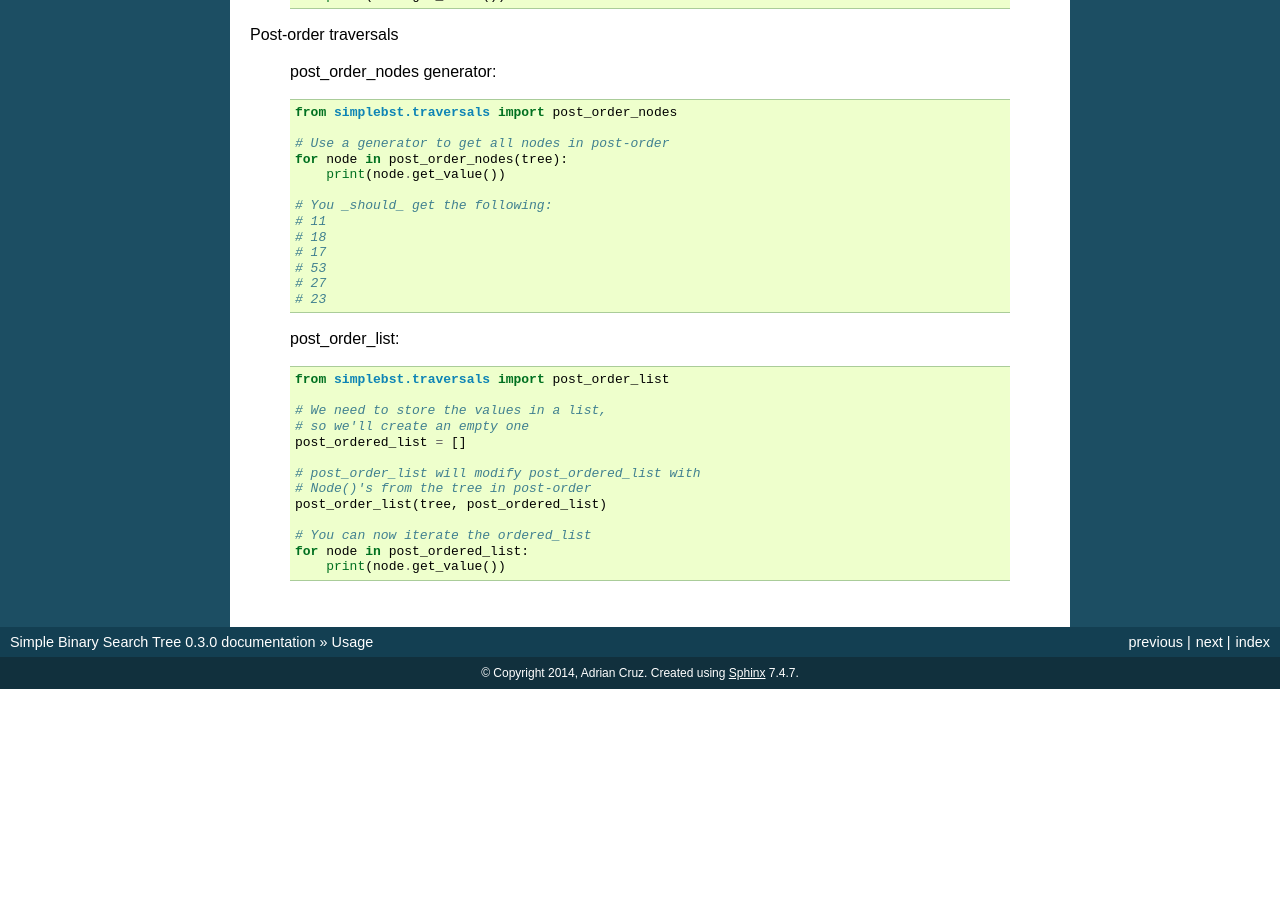
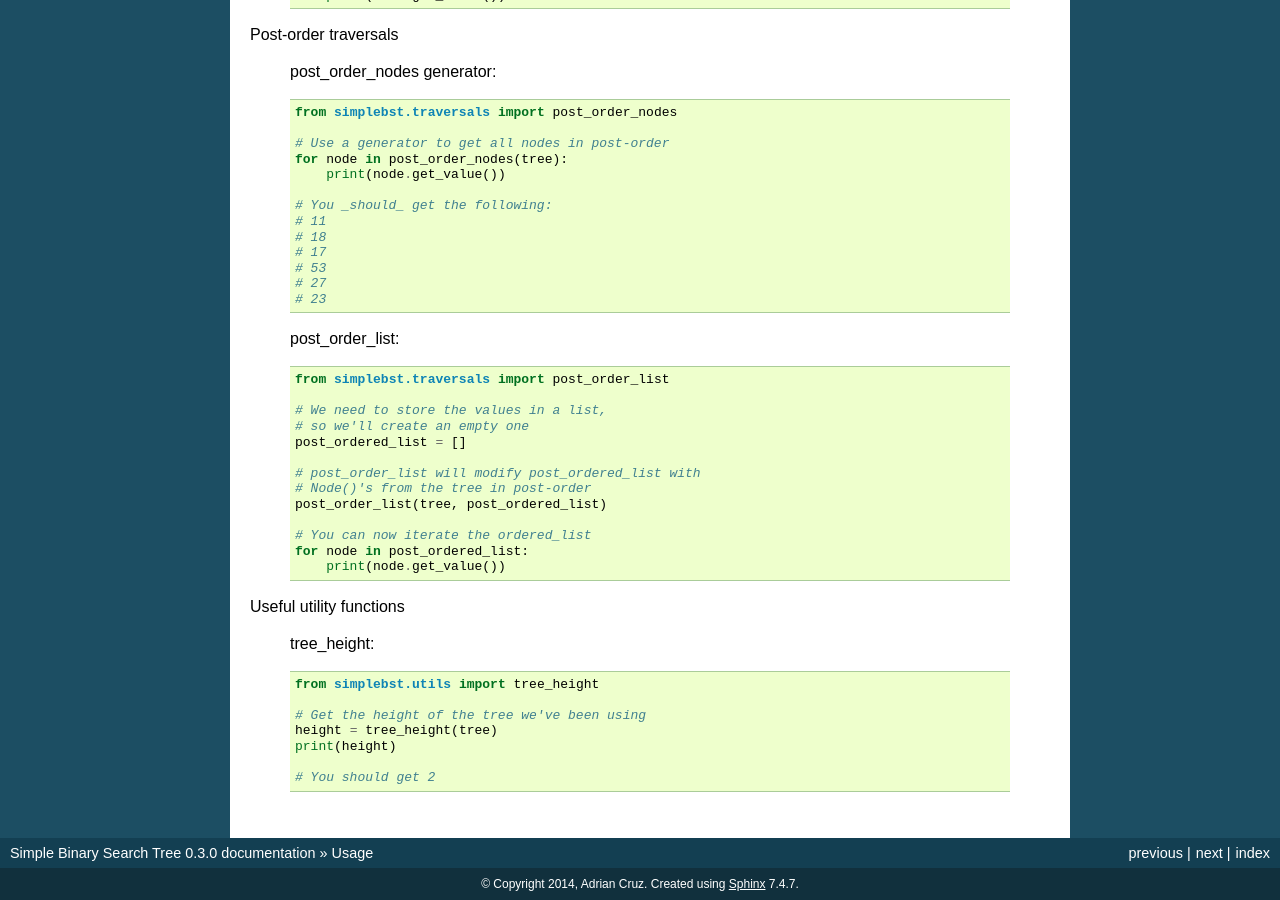
Before and after one commit to drincruz/simplebst, a Sphinx documentation site: the page built from docs/usage.rst, in a window 1280 px wide and 900 px high, scrolled down 2291 px. Built offline with Sphinx 7.4.7, drawn with Linux system fonts in a browser that asks for light colours; before the commit the page ends 2980 px from its top, so only the background shows below that.

Commit message:
added small example for tree_height()
this closes #55.

```diff
--- a/docs/usage.rst
+++ b/docs/usage.rst
@@ -174,3 +174,15 @@ Post-order traversals
         # You can now iterate the ordered_list
         for node in post_ordered_list:
             print(node.get_value())
+
+Useful utility functions
+
+    tree_height::
+
+        from simplebst.utils import tree_height
+
+        # Get the height of the tree we've been using
+        height = tree_height(tree)
+        print(height)
+
+        # You should get 2
```
